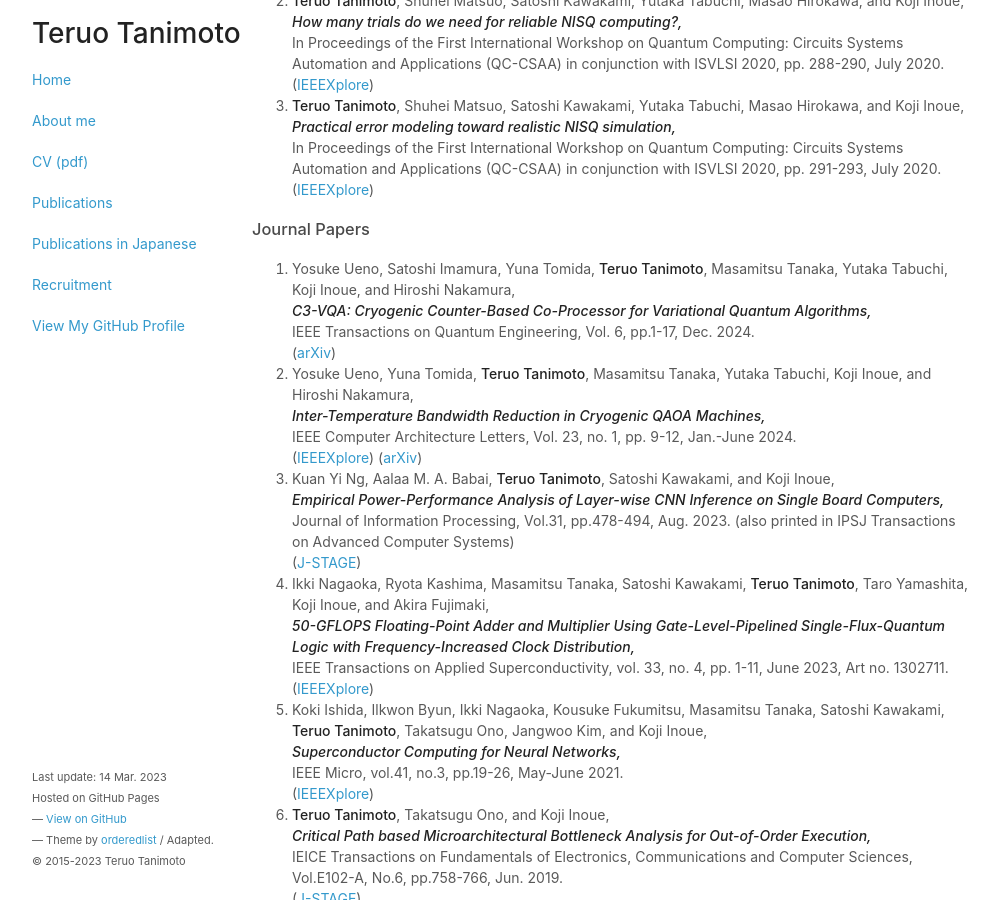
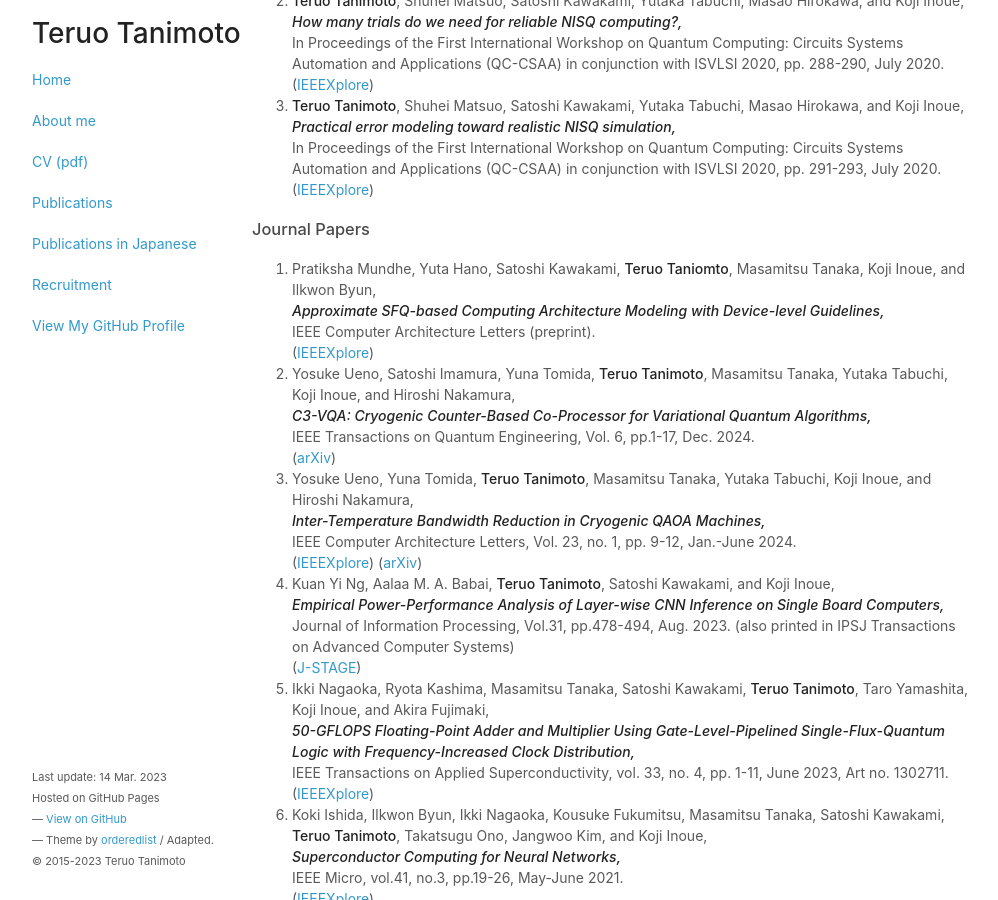
Before and after one commit to teruo41/teruo41.github.io, a Jekyll site: the page built from pubse.md, in a window 1280 px wide and 900 px high, scrolled down 2221 px. Shown: the whole window, without its empty margins (138-1136 px from the left). Built offline with Jekyll 4.4.1, drawn with Linux system fonts in a browser that asks for light colours.

Commit message:
Update pubse.md

```diff
--- a/pubse.md
+++ b/pubse.md
@@ -115,6 +115,11 @@ title: Publications
 
 
 ### Journal Papers
+
+0. Pratiksha Mundhe, Yuta Hano, Satoshi Kawakami, __Teruo Taniomto__, Masamitsu Tanaka, Koji Inoue, and Ilkwon Byun,
+   ***Approximate SFQ-based Computing Architecture Modeling with Device-level Guidelines,***
+   IEEE Computer Architecture Letters (preprint).
+   ([IEEEXplore](https://ieeexplore.ieee.org/document/11015563))
 
 0. Yosuke Ueno, Satoshi Imamura, Yuna Tomida, __Teruo Tanimoto__, Masamitsu Tanaka, Yutaka Tabuchi, Koji Inoue, and Hiroshi Nakamura,
    ***C3-VQA: Cryogenic Counter-Based Co-Processor for Variational Quantum Algorithms,***
```
